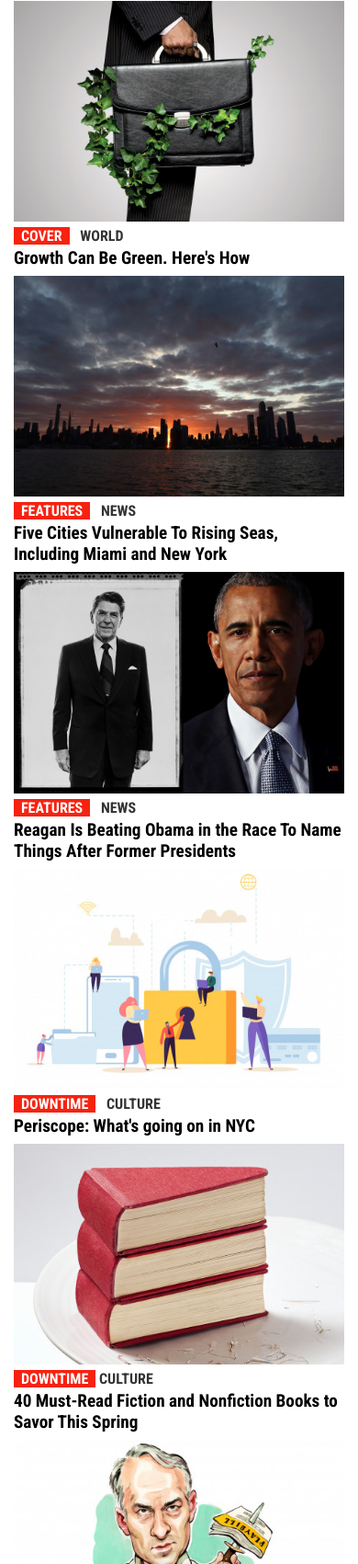
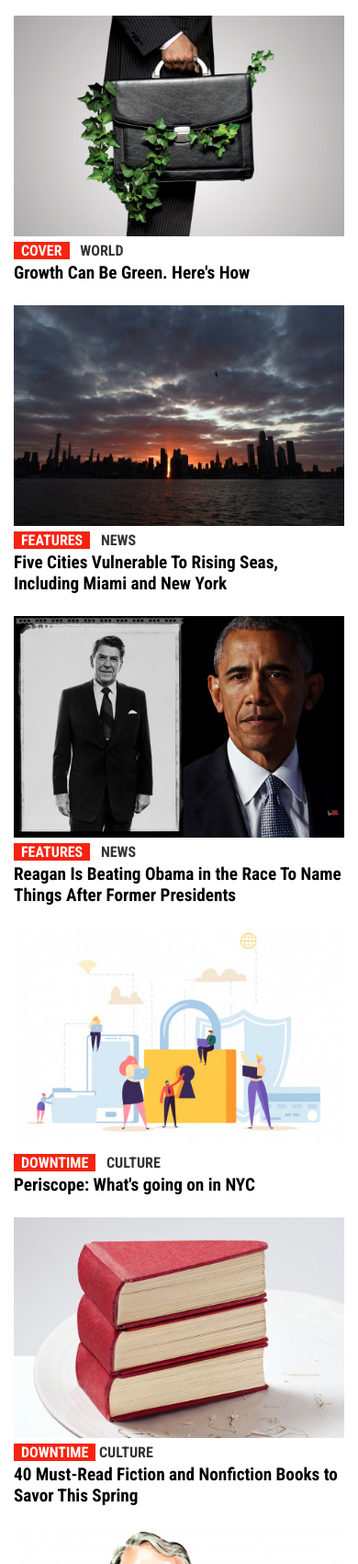
Before and after one commit to fc-anjos/newsweek-clone, a plain HTML site: page index.html in a window 390 px wide. Shown: the part 7789-9490 px from the top of the page at 92% size. Drawn offline with nearby package versions, Linux system fonts and the light colour scheme.

Commit message:
fix spacing between in-magazine section images

```diff
--- a/index.html
+++ b/index.html
@@ -242,7 +242,6 @@
             </section>
 
             <section class="order-4">
-              <!-- <div class="horizontal-break d-md-none"></div> -->
               <h2
                 class="border-bottom pb-2 text-uppercase font-weight-bold text-muted d-block mb-2"
               >
@@ -993,7 +992,7 @@
             </div>
 
             <div class="col-md-9 row no-gutters">
-              <div class="col-md-4 magazine-card pl-md-2 pr-md-2">
+              <div class="col-md-4 magazine-card pt-md-0 pt-3 pl-md-2 pr-md-2">
                 <a href="#" class="overflow-hidden d-block">
                   <img
                     class="img-cover-75"
@@ -1019,7 +1018,9 @@
                 </div>
               </div>
 
-              <div class="col-md-4 p-0 magazine-card pl-md-2 pr-md-2">
+              <div
+                class="col-md-4 p-0 magazine-card  pt-md-0 pt-3 pl-md-2 pr-md-2"
+              >
                 <a href="#" class="overflow-hidden d-block">
                   <img
                     class="img-cover-75"
@@ -1046,7 +1047,7 @@
                 </div>
               </div>
 
-              <div class="col-md-4 magazine-card pl-md-2">
+              <div class="col-md-4 magazine-card pt-md-0 pt-3  pl-md-2">
                 <a href="#" class="d-block overflow-hidden">
                   <img
                     class="img-cover-75"
@@ -1074,7 +1075,7 @@
             </div>
 
             <div class="col-md-12 row p-0 no-gutters w-100">
-              <div class="col-md-3 magazine-card pr-md-2">
+              <div class="col-md-3 magazine-card pt-md-0 pt-3  pr-md-2">
                 <a href="#">
                   <img
                     class="img-cover-100"
@@ -1101,7 +1102,9 @@
                 </div>
               </div>
 
-              <div class="col-md-3 magazine-card pl-md-2 pr-md-2 ">
+              <div
+                class="col-md-3 magazine-card pt-md-0 pt-3  pl-md-2 pr-md-2 "
+              >
                 <a href="#">
                   <img
                     class="img-cover-100"
@@ -1127,7 +1130,7 @@
                 </div>
               </div>
 
-              <div class="col-md-3 magazine-card pl-md-2 pr-md-2">
+              <div class="col-md-3 magazine-card pt-md-0 pt-3  pl-md-2 pr-md-2">
                 <a href="#">
                   <img
                     class="img-cover-100"
@@ -1153,7 +1156,7 @@
                 </div>
               </div>
 
-              <div class="col-md-3 magazine-card pl-md-2">
+              <div class="col-md-3 magazine-card pt-md-0 pt-3  pl-md-2">
                 <a href="#">
                   <img
                     class="img-cover-110"
```
